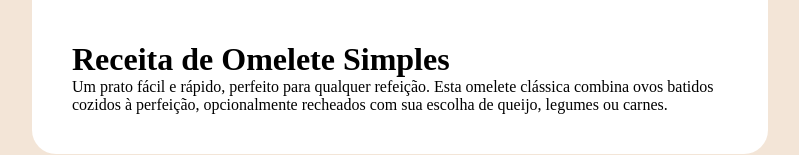
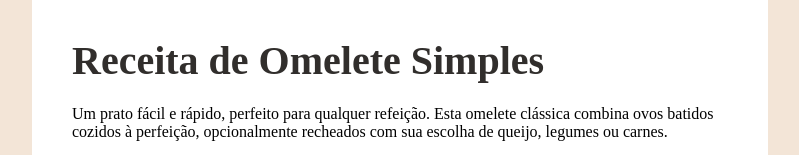
Before and after one commit to Nickolas-Zilig-Oliveira/receita-do-omelet, a plain HTML site: page index.html in a window 1280 px wide. Shown: the part 599-754 px from the top of the page, without its empty margins (240-1039 px from the left). Drawn offline with Linux system fonts and the light colour scheme.

Commit message:
4 commit do css

```diff
--- a/style.css
+++ b/style.css
@@ -21,5 +21,15 @@ width: 100%;
 border-radius: 12px;
 margin-bottom: 40px;
 }
-h1, h2{
-font-family: 'lora', serif;}
+
+h1, h2 {
+font-family: 'lora', serif;
+}
+h1 {
+    font-size: 40px;
+    color: #312e2c;
+    line-height: 100%;
+    margin-bottom: 24px;
+
+
+}
```
